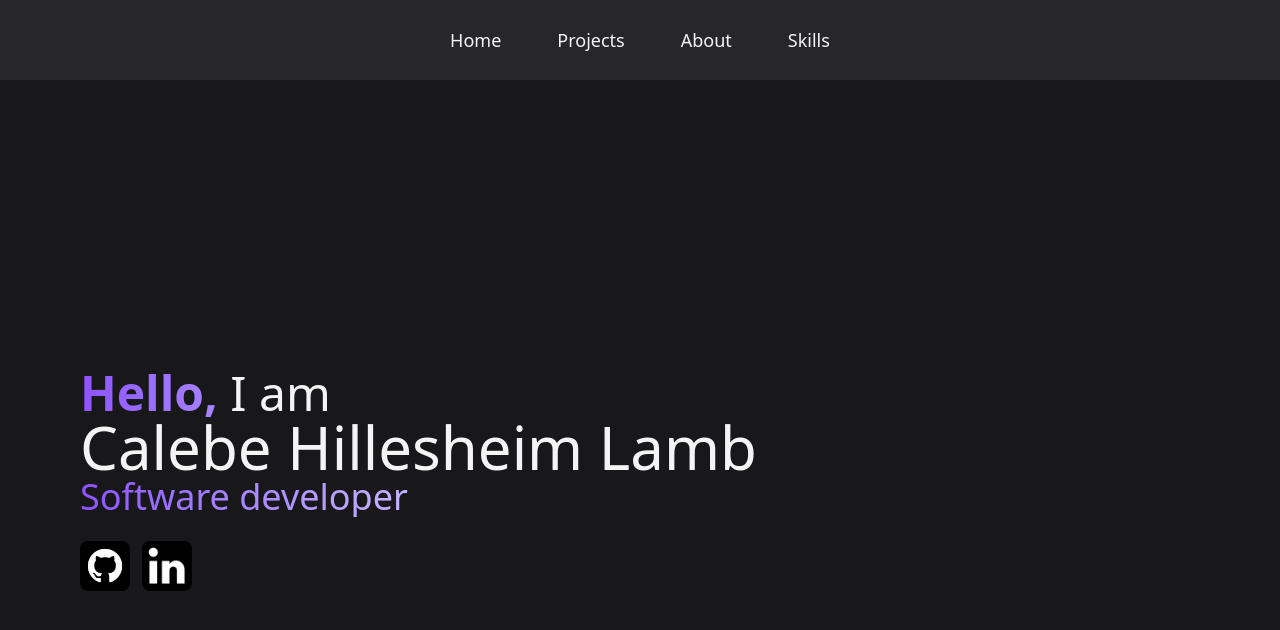
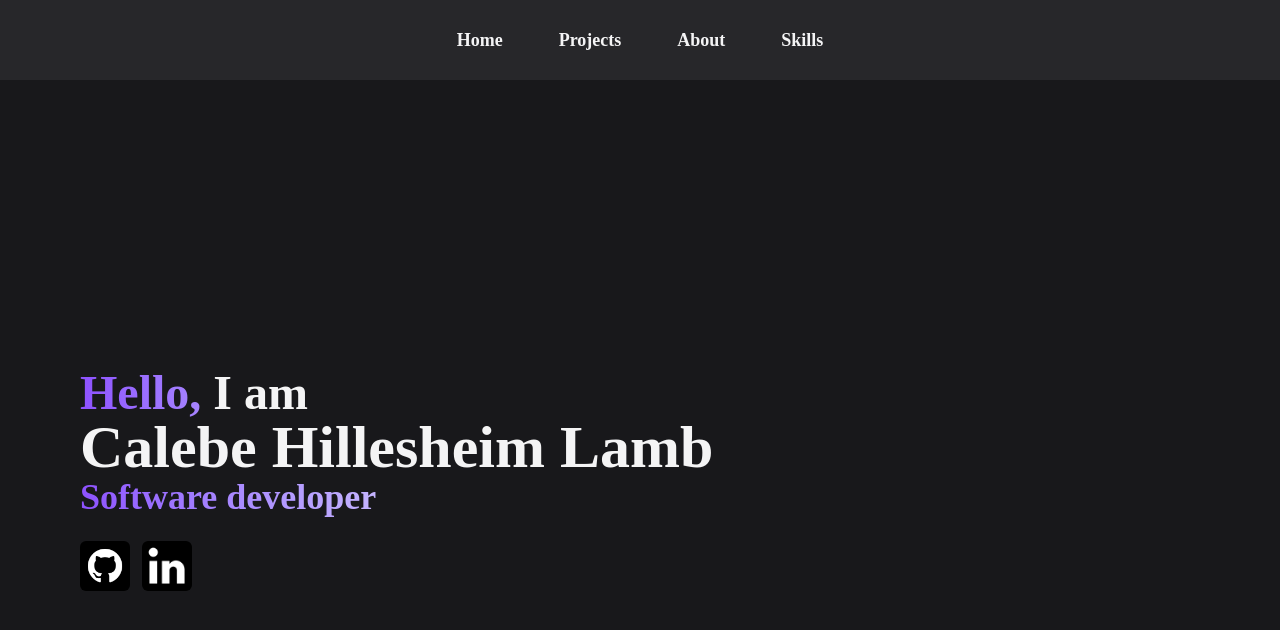
Before and after one commit to Kleb-0/Portifolio, a Next.js app: page / in a window 1280 px wide. Shown: the top 630 px of the page. Built offline with nearby package versions, Linux system fonts and the light colour scheme.

Commit message:
feat: simplify globals.css by removing unused font-face and theme variables

```diff
--- a/src/styles/globals.css
+++ b/src/styles/globals.css
@@ -1,134 +1,9 @@
 @import "tailwindcss";
 @tailwind utilities;
 
-@font-face {
+* {
   font-family: 'Ringift';
   src: url('/fonts/ringift.ttf');
-  font-weight: 400;
-  font-style: normal;
+  font-weight: 600;
   font-display: swap;
 }
-
-
-@custom-variant dark (&:is(.dark *));
-
-@theme inline {
-  --color-background: var(--background);
-  --color-foreground: var(--foreground);
-  --font-sans: var(--font-geist-sans);
-  --font-mono: var(--font-geist-mono);
-  --color-sidebar-ring: var(--sidebar-ring);
-  --color-sidebar-border: var(--sidebar-border);
-  --color-sidebar-accent-foreground: var(--sidebar-accent-foreground);
-  --color-sidebar-accent: var(--sidebar-accent);
-  --color-sidebar-primary-foreground: var(--sidebar-primary-foreground);
-  --color-sidebar-primary: var(--sidebar-primary);
-  --color-sidebar-foreground: var(--sidebar-foreground);
-  --color-sidebar: var(--sidebar);
-  --color-chart-5: var(--chart-5);
-  --color-chart-4: var(--chart-4);
-  --color-chart-3: var(--chart-3);
-  --color-chart-2: var(--chart-2);
-  --color-chart-1: var(--chart-1);
-  --color-ring: var(--ring);
-  --color-input: var(--input);
-  --color-border: var(--border);
-  --color-destructive-foreground: var(--destructive-foreground);
-  --color-destructive: var(--destructive);
-  --color-accent-foreground: var(--accent-foreground);
-  --color-accent: var(--accent);
-  --color-muted-foreground: var(--muted-foreground);
-  --color-muted: var(--muted);
-  --color-secondary-foreground: var(--secondary-foreground);
-  --color-secondary: var(--secondary);
-  --color-primary-foreground: var(--primary-foreground);
-  --color-primary: var(--primary);
-  --color-popover-foreground: var(--popover-foreground);
-  --color-popover: var(--popover);
-  --color-card-foreground: var(--card-foreground);
-  --color-card: var(--card);
-  --radius-sm: calc(var(--radius) - 4px);
-  --radius-md: calc(var(--radius) - 2px);
-  --radius-lg: var(--radius);
-  --radius-xl: calc(var(--radius) + 4px);
-}
-
-:root {
-  --background: oklch(1 0 0);
-  --foreground: oklch(0.141 0.005 285.823);
-  --card: oklch(1 0 0);
-  --card-foreground: oklch(0.141 0.005 285.823);
-  --popover: oklch(1 0 0);
-  --popover-foreground: oklch(0.141 0.005 285.823);
-  --primary: oklch(0.21 0.006 285.885);
-  --primary-foreground: oklch(0.985 0 0);
-  --secondary: oklch(0.967 0.001 286.375);
-  --secondary-foreground: oklch(0.21 0.006 285.885);
-  --muted: oklch(0.967 0.001 286.375);
-  --muted-foreground: oklch(0.552 0.016 285.938);
-  --accent: oklch(0.967 0.001 286.375);
-  --accent-foreground: oklch(0.21 0.006 285.885);
-  --destructive: oklch(0.577 0.245 27.325);
-  --destructive-foreground: oklch(0.577 0.245 27.325);
-  --border: oklch(0.92 0.004 286.32);
-  --input: oklch(0.92 0.004 286.32);
-  --ring: oklch(0.705 0.015 286.067);
-  --chart-1: oklch(0.646 0.222 41.116);
-  --chart-2: oklch(0.6 0.118 184.704);
-  --chart-3: oklch(0.398 0.07 227.392);
-  --chart-4: oklch(0.828 0.189 84.429);
-  --chart-5: oklch(0.769 0.188 70.08);
-  --radius: 0.625rem;
-  --sidebar: oklch(0.985 0 0);
-  --sidebar-foreground: oklch(0.141 0.005 285.823);
-  --sidebar-primary: oklch(0.21 0.006 285.885);
-  --sidebar-primary-foreground: oklch(0.985 0 0);
-  --sidebar-accent: oklch(0.967 0.001 286.375);
-  --sidebar-accent-foreground: oklch(0.21 0.006 285.885);
-  --sidebar-border: oklch(0.92 0.004 286.32);
-  --sidebar-ring: oklch(0.705 0.015 286.067);
-}
-
-.dark {
-  --background: oklch(0.141 0.005 285.823);
-  --foreground: oklch(0.985 0 0);
-  --card: oklch(0.141 0.005 285.823);
-  --card-foreground: oklch(0.985 0 0);
-  --popover: oklch(0.141 0.005 285.823);
-  --popover-foreground: oklch(0.985 0 0);
-  --primary: oklch(0.985 0 0);
-  --primary-foreground: oklch(0.21 0.006 285.885);
-  --secondary: oklch(0.274 0.006 286.033);
-  --secondary-foreground: oklch(0.985 0 0);
-  --muted: oklch(0.274 0.006 286.033);
-  --muted-foreground: oklch(0.705 0.015 286.067);
-  --accent: oklch(0.274 0.006 286.033);
-  --accent-foreground: oklch(0.985 0 0);
-  --destructive: oklch(0.396 0.141 25.723);
-  --destructive-foreground: oklch(0.637 0.237 25.331);
-  --border: oklch(0.274 0.006 286.033);
-  --input: oklch(0.274 0.006 286.033);
-  --ring: oklch(0.442 0.017 285.786);
-  --chart-1: oklch(0.488 0.243 264.376);
-  --chart-2: oklch(0.696 0.17 162.48);
-  --chart-3: oklch(0.769 0.188 70.08);
-  --chart-4: oklch(0.627 0.265 303.9);
-  --chart-5: oklch(0.645 0.246 16.439);
-  --sidebar: oklch(0.21 0.006 285.885);
-  --sidebar-foreground: oklch(0.985 0 0);
-  --sidebar-primary: oklch(0.488 0.243 264.376);
-  --sidebar-primary-foreground: oklch(0.985 0 0);
-  --sidebar-accent: oklch(0.274 0.006 286.033);
-  --sidebar-accent-foreground: oklch(0.985 0 0);
-  --sidebar-border: oklch(0.274 0.006 286.033);
-  --sidebar-ring: oklch(0.442 0.017 285.786);
-}
-
-@layer base {
-  * {
-    @apply border-border outline-ring/50;
-  }
-  body {
-    @apply bg-background text-foreground;
-  }
-}
```
